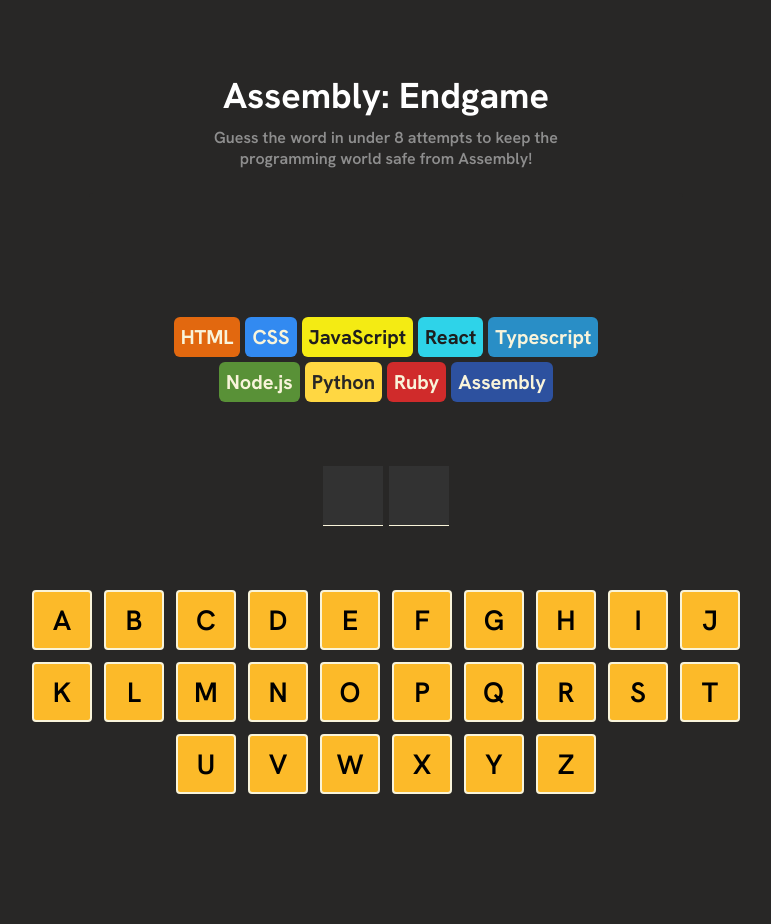
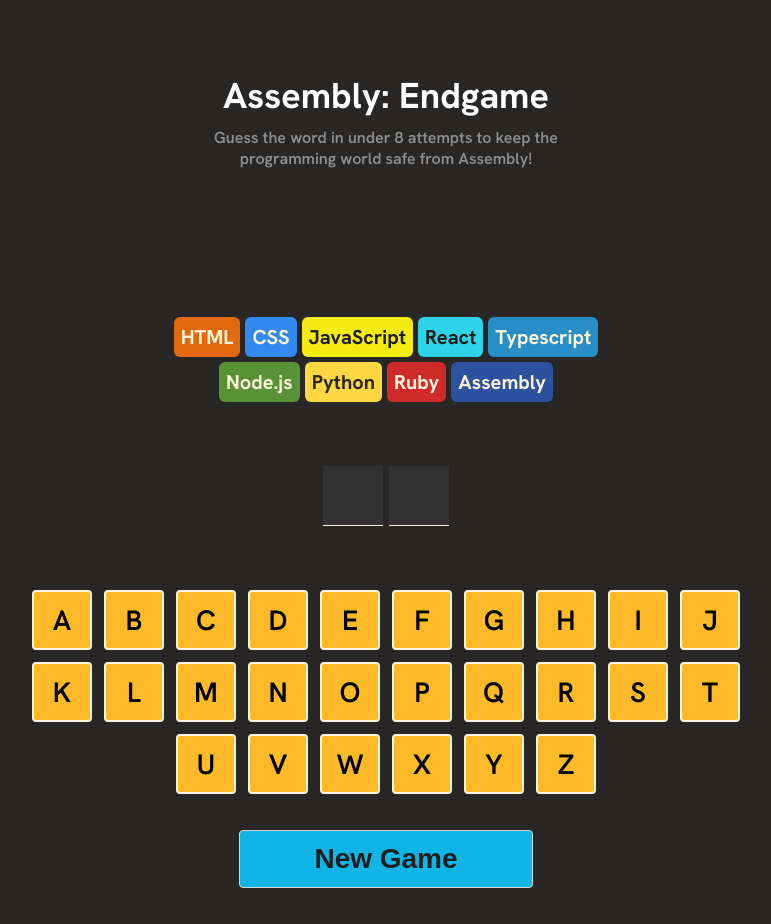
Before and after one commit to Secuzi/guesstheword_typescript, a React (Vite) app: page / in a window 1280 px wide. Shown: the whole page, without its empty margins (254-1025 px from the left). Before the commit the page ends 802 px from the top, so only its background shows below. Built offline with nearby package versions, Linux system fonts and the light colour scheme.

Commit message:
Added restart btn and styled it

```diff
--- a/src/App.tsx
+++ b/src/App.tsx
@@ -35,6 +35,7 @@ function App() {
   //2. Random word
   //3. Implement database 'cause why not gotta get practice
   //4. A11y
+  //5. Add the completed word after losing but change the color
 
   const alphabetElements = alphabet.split("").map((letter) => {
     const guessedCharacter = guessedCharacters.includes(letter);
@@ -124,6 +125,8 @@ function App() {
         </section>
         {/* Keyboard */}
         <section className="keyboard-container">{alphabetElements}</section>
+
+        {<button className="restart-btn">New Game</button>}
       </main>
     </>
   );
--- a/src/index.css
+++ b/src/index.css
@@ -144,3 +144,16 @@ button.letter-btn.input-incorrect {
 button.letter-btn:disabled {
   opacity: 50%;
 }
+
+button.restart-btn {
+  background-color: #11b5e5;
+  border: 1px solid #d7d7d7;
+  color: #1e1e1e;
+  font-size: 28px;
+  font-weight: 700;
+  border-radius: 4px;
+  padding: 12px 74px;
+  margin: 36px auto;
+  cursor: pointer;
+  display: block;
+}
```
